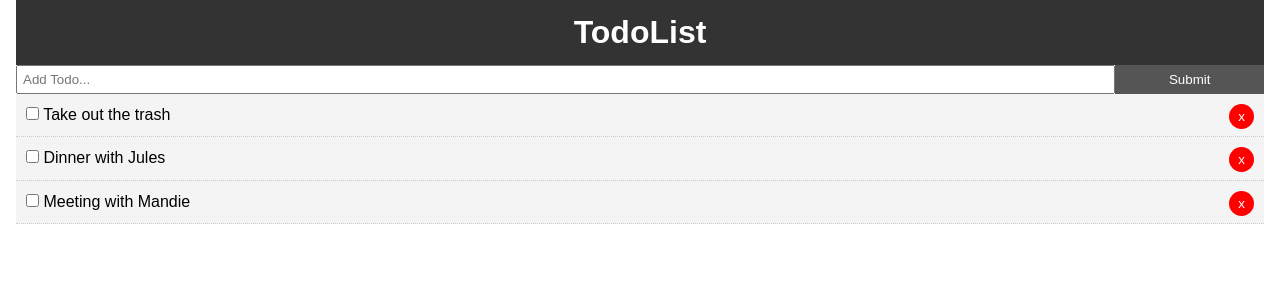
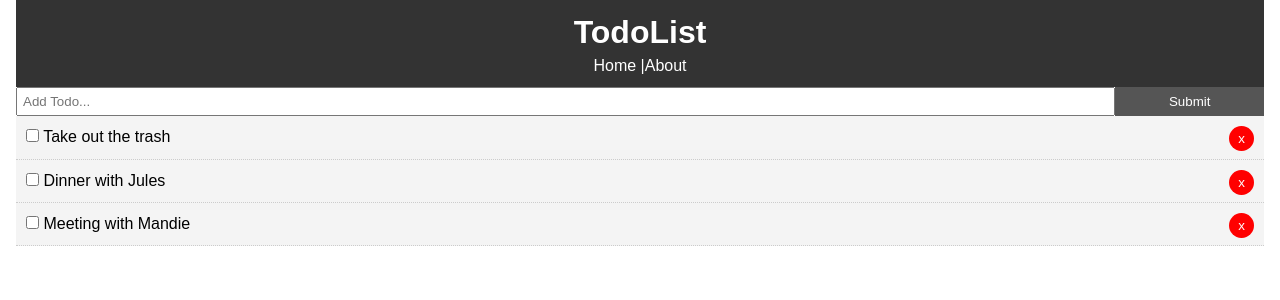
Before and after one commit to dkreth/todo-list-app, a React (Create React App) app: page / in a window 1280 px wide. Shown: the top 300 px of the page. Built offline with nearby package versions, Linux system fonts and the light colour scheme; the HTML template or start-up script is replaced by a standard one.

Commit message:
add page links to Header

```diff
--- a/src/components/layout/Header.js
+++ b/src/components/layout/Header.js
@@ -1,11 +1,19 @@
 import React from 'react'
+import { Link } from 'react-router-dom'
 
 export default function Header() {
   return (
     <header style = {headerStyle}>
       <h1>TodoList</h1>
+      <Link style={linkStyle} to="/">Home</Link> |
+      <Link style={linkStyle} to="/about">About</Link>
     </header>
   )
+}
+
+const linkStyle = {
+  color: '#fff',
+  textDecoration: 'none'
 }
 
 const headerStyle = {
```
